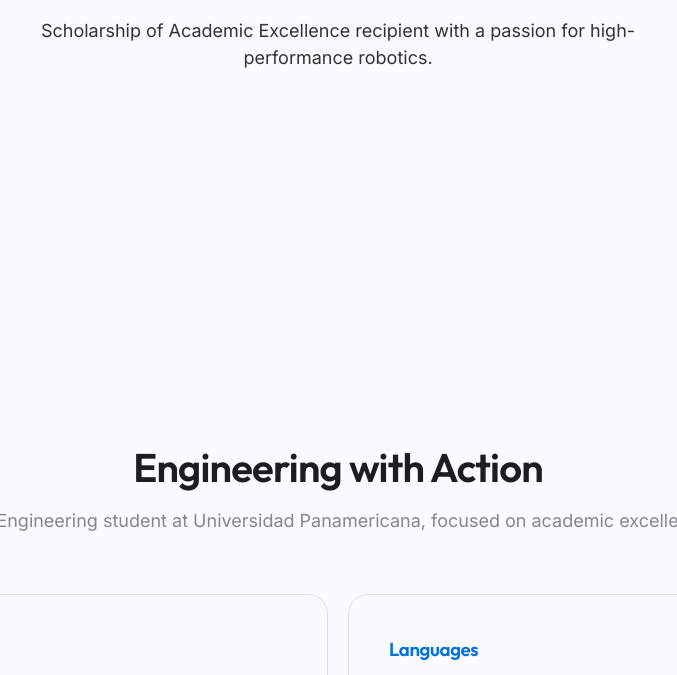
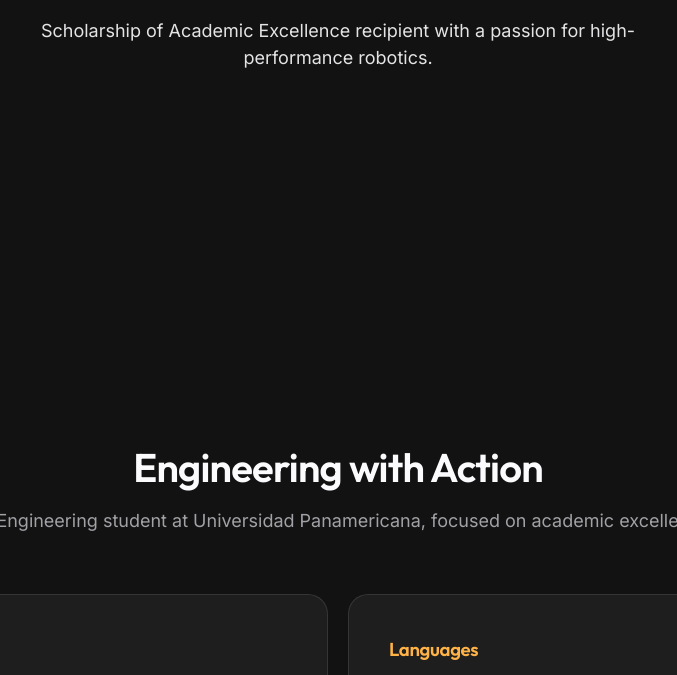
Before and after one commit to Happenedspice17/charlieemiliano.github.io, a website: page index.html in a window 1280 px wide. Shown: the part 463-1138 px from the top of the page, without its empty margins (302-979 px from the left). Drawn offline with Linux system fonts and the light colour scheme.

Commit message:
Deploy to GitHub Pages

```diff
--- a/style.css
+++ b/style.css
@@ -1,12 +1,13 @@
 :root {
-    /* Apple Cozy Palette */
-    --bg-color: #fbfbfd;
-    --text-primary: #1d1d1f;
-    --text-secondary: #86868b;
-    --accent-color: #0071e3;
-    --accent-warm: #f5f5f7;
-    --glass-bg: rgba(255, 255, 255, 0.72);
-    --border-color: rgba(0, 0, 0, 0.1);
+    /* Mechatronic Architect Palette: Rich Charcoal & Amber */
+    --bg-color: #121212;
+    --card-bg: #1E1E1E;
+    --text-primary: #fbfbfd;
+    --text-secondary: #a1a1a6;
+    --accent-color: #FFB347; /* Soft Amber */
+    --accent-glow: rgba(255, 179, 71, 0.2);
+    --glass-bg: rgba(18, 18, 18, 0.8);
+    --border-color: rgba(255, 255, 255, 0.1);
 
     /* Typography */
     --font-main: 'Inter', -apple-system, BlinkMacSystemFont, "Segoe UI", Roboto, Helvetica, Arial, sans-serif;
```
